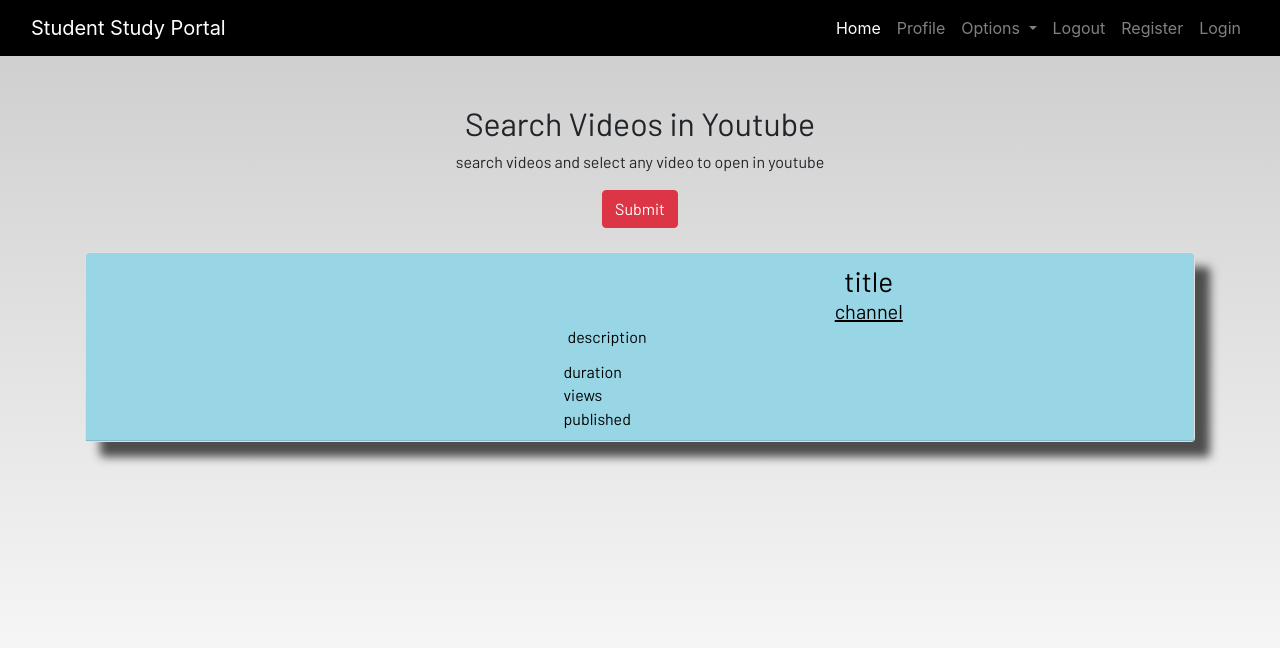
After one commit to murkbyash/Student-Study-Portal, a Django app: template studyportal/dashboard/templates/dashboard/youtube.html in a window 1280 px wide. The commit adds this page. Shown: the top 648 px of the page. Run offline with Django 4.2, Linux system fonts and the light colour scheme; the template is opened without the code that fills it, so the values that code supplies are empty; some libraries are stand-ins or nearby versions; some web fonts are replaced.

Commit message:
models updated

```diff
--- a/studyportal/dashboard/templates/dashboard/homework.html
+++ b/studyportal/dashboard/templates/dashboard/homework.html
@@ -27,7 +27,7 @@
                 <td>{{homework.due}}</td>
 
                 <td>
-                    <a href="#">
+                    <a href="{% url 'update-homework' homework.id %}">
                         <div class="form-check">
 
                              {% if homework.is_finished == True %}
@@ -41,7 +41,7 @@
                         </div>
                     </a>
                 </td>
-                <td><a href="#"><i class="fa fa-trash fa-2x"></i></a></td>
+                <td><a href="{% url 'delete-homework' homework.id %}"><i class="fa fa-trash fa-2x"></i></a></td>
             </tr>
             {% endfor %}
         </tbody>
--- /dev/null
+++ b/studyportal/dashboard/templates/dashboard/youtube.html
@@ -0,0 +1,40 @@
+{% extends 'dashboard/base.html' %}
+{% load static %}
+{% block content %}
+<section class='text-center container'>
+    <h2>Search Videos in Youtube</h2>
+    <p>search videos and select any video to open in youtube</p>
+    <form action="" method="post">
+        <input class="btn btn-danger" type="submit" value="Submit">
+    </form><br>
+
+    <a href="#" target="_blank">
+        <div class="card">
+            <div class="card-header">
+                <div class="row">
+                    <div class="col-md-5">
+                        <img class="img-fluid" src="#" alt="">
+
+                    </div>
+                    <div class="col-md-7">
+                        <h3 class="p-0 m-0">title</h3>
+                        <b>
+                            <u>
+                                <h5 class="p-0 m-0">channel</h5>
+                            </u>
+                        </b>
+                        <h6 class="p-0 m-1">description</h6>
+                        <b>
+                            <h6 class="ml-0 mt-3">duration</h6>
+                            <h6 class="ml-0 mt-1">views</h6>
+                            <h6 class="ml-0 mt-1">published</h6>
+                        </b>
+                    </div>
+                </div>
+            </div>
+        </div>
+    </a>
+    <br>
+</section>
+
+{% endblock content %}
--- a/studyportal/dashboard/urls.py
+++ b/studyportal/dashboard/urls.py
@@ -8,4 +8,6 @@ urlpatterns = [
     path('delete_note/<int:pk>', views.delete_note, name = "delete-note"),
     path('notes_detail/<int:pk>',views.NotesDetailView.as_view(), name = "notes-detail"),
     path('homework', views.homework, name = "homework"),
+    path('update_homework/<int:pk>',views.update_homework, name="update-homework"),
+    path('delete_homework/<int:pk>', views.delete_homework, name = 'delete-homework'),
 ]
```
Also changed, not shown: studyportal/dashboard/views.py (+19 -0 lines), studyportal/db.sqlite3.
